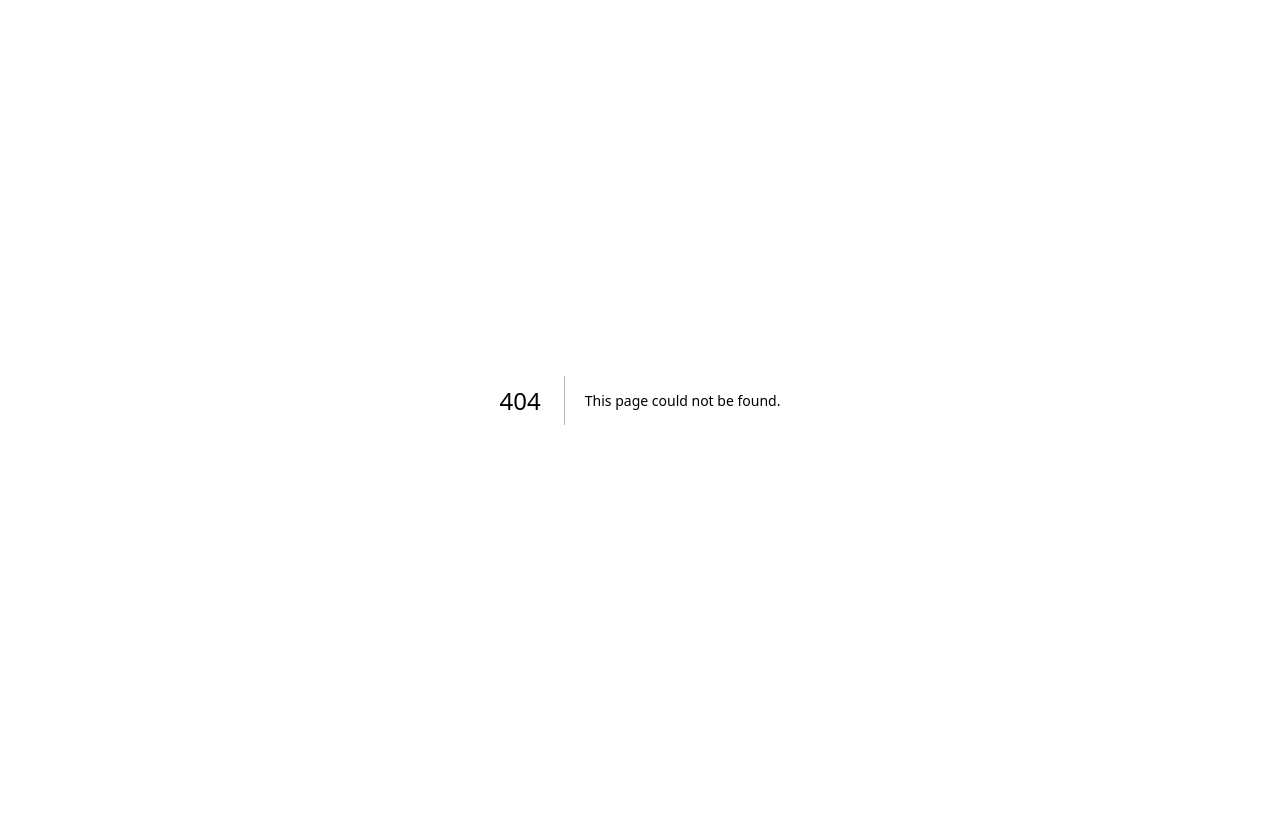
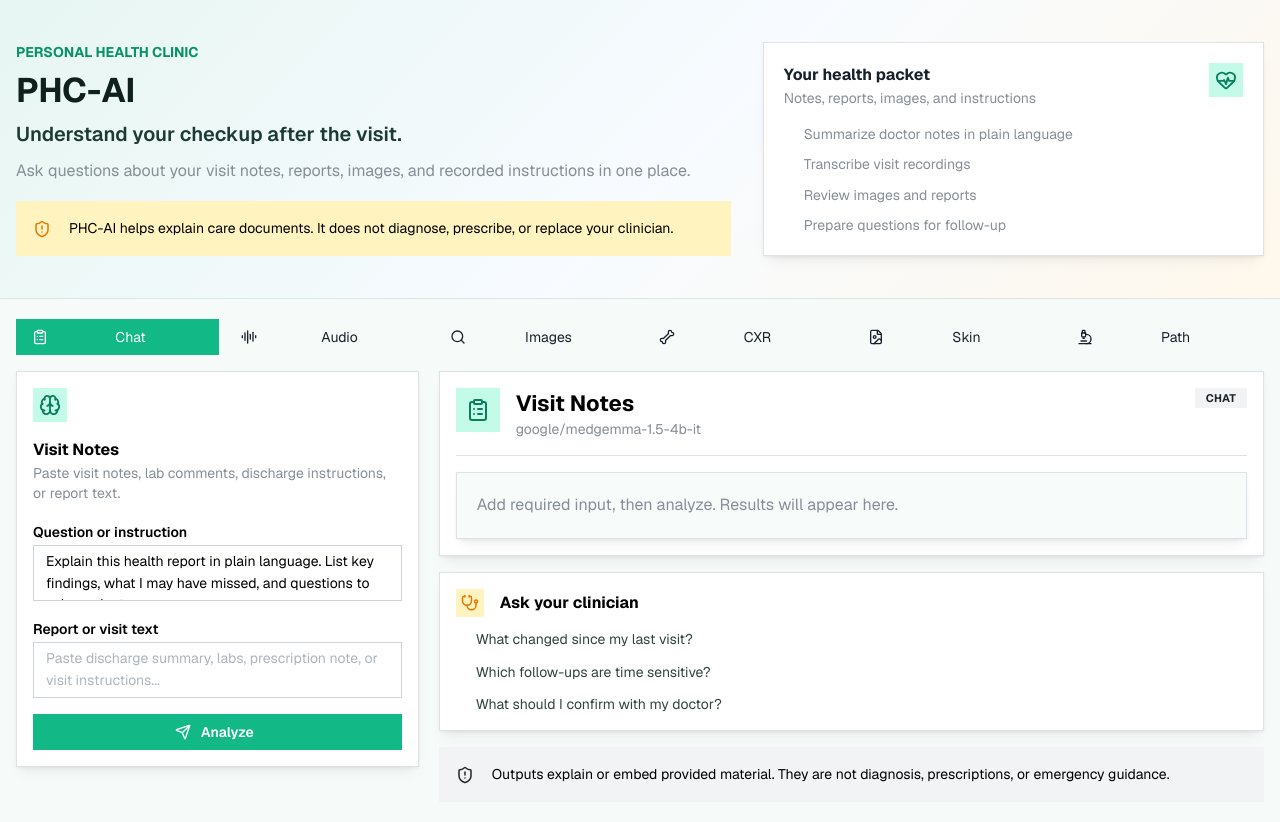
Before and after one commit to pradhankukiran/phc-ai, a Next.js app: page /chat in a window 1280 px wide. Before the commit this address had no page. Before the commit the page ends 800 px from the top, so only its background shows below. Built offline with nearby package versions, Linux system fonts and the light colour scheme.

Commit message:
feat: route model tabs with app router

```diff
--- /dev/null
+++ b/src/app/[workflow]/page.tsx
@@ -0,0 +1,22 @@
+import { notFound } from "next/navigation";
+import { PhcWorkspace } from "@/components/phc-workspace";
+import { getWorkflow, workflows } from "@/lib/workflows";
+
+export function generateStaticParams() {
+  return workflows.map((workflow) => ({ workflow: workflow.route }));
+}
+
+export default async function WorkflowPage({
+  params,
+}: {
+  params: Promise<{ workflow: string }>;
+}) {
+  const { workflow: route } = await params;
+  const workflow = getWorkflow(route);
+
+  if (!workflow) {
+    notFound();
+  }
+
+  return <PhcWorkspace key={workflow.route} activeRoute={workflow.route} />;
+}
--- a/src/app/page.tsx
+++ b/src/app/page.tsx
@@ -1,5 +1,5 @@
-import { PhcWorkspace } from "@/components/phc-workspace";
+import { redirect } from "next/navigation";
 
 export default function Home() {
-  return <PhcWorkspace />;
+  redirect("/chat");
 }
--- a/src/components/phc-workspace.tsx
+++ b/src/components/phc-workspace.tsx
@@ -21,137 +21,18 @@ import {
   ThemeIcon,
   Title,
 } from "@mantine/core";
-import type { LucideIcon } from "lucide-react";
 import {
-  AudioLines,
-  Bone,
   Brain,
   ClipboardCheck,
-  ClipboardList,
-  FileImage,
   HeartPulse,
-  Microscope,
-  Search,
   Send,
   ShieldAlert,
   Stethoscope,
 } from "lucide-react";
+import Link from "next/link";
 import { useMemo, useState } from "react";
-import { infer, type InferResponse, type PhcModel, type PhcTask } from "@/lib/modalInfer";
-
-type Workflow = {
-  id: string;
-  label: string;
-  shortLabel: string;
-  model: PhcModel;
-  task: PhcTask;
-  icon: LucideIcon;
-  accepts: "text" | "audio" | "image" | "image-text";
-  prompt: string;
-  help: string;
-  questions: string[];
-};
-
-const workflows: Workflow[] = [
-  {
-    id: "visit",
-    label: "Visit Notes",
-    shortLabel: "Notes",
-    model: "google/medgemma-1.5-4b-it",
-    task: "chat",
-    icon: ClipboardList,
-    accepts: "text",
-    prompt:
-      "Explain this health report in plain language. List key findings, what I may have missed, and questions to ask my doctor.",
-    help: "Paste real or sample visit notes, lab comments, discharge instructions, or report text.",
-    questions: [
-      "What changed since my last visit?",
-      "Which follow-ups are time sensitive?",
-      "What should I confirm with my doctor?",
-    ],
-  },
-  {
-    id: "asr",
-    label: "Conversation",
-    shortLabel: "Audio",
-    model: "google/medasr",
-    task: "asr",
-    icon: AudioLines,
-    accepts: "audio",
-    prompt: "Upload visit audio for transcription.",
-    help: "Upload an audio file. Backend sends it to MedASR and returns transcript.",
-    questions: [
-      "Did I capture dosage timing correctly?",
-      "Which instructions are unclear?",
-      "What needs follow-up?",
-    ],
-  },
-  {
-    id: "siglip",
-    label: "Image Match",
-    shortLabel: "Images",
-    model: "google/medsiglip-448",
-    task: "classify",
-    icon: Search,
-    accepts: "image-text",
-    prompt:
-      "normal follow-up image\nneeds clinician review\nunclear image quality",
-    help: "Upload an image and provide candidate labels, one per line, for MedSigLIP scores.",
-    questions: [
-      "Does this image need formal review?",
-      "Should I track change over time?",
-      "Is image quality good enough?",
-    ],
-  },
-  {
-    id: "cxr",
-    label: "Chest X-ray",
-    shortLabel: "CXR",
-    model: "google/cxr-foundation",
-    task: "image_embed",
-    icon: Bone,
-    accepts: "image",
-    prompt: "Upload a chest X-ray image for CXR Foundation embedding.",
-    help: "Returns CXR embedding vector preview. Use for search/similarity, not diagnosis.",
-    questions: [
-      "Was anything new compared with prior scan?",
-      "Do symptoms match imaging findings?",
-      "Is repeat imaging needed?",
-    ],
-  },
-  {
-    id: "derm",
-    label: "Skin",
-    shortLabel: "Skin",
-    model: "google/derm-foundation",
-    task: "image_embed",
-    icon: FileImage,
-    accepts: "image",
-    prompt: "Upload a dermatology image for Derm Foundation embedding.",
-    help: "Returns Derm Foundation embedding preview. Use for retrieval or organization.",
-    questions: [
-      "Which changes matter most?",
-      "How often should I photograph it?",
-      "When should I book review?",
-    ],
-  },
-  {
-    id: "path",
-    label: "Pathology",
-    shortLabel: "Path",
-    model: "google/path-foundation",
-    task: "image_embed",
-    icon: Microscope,
-    accepts: "image",
-    prompt: "Upload a 224x224 pathology patch or image crop for Path Foundation embedding.",
-    help: "Returns Path Foundation embedding preview. Whole-slide tiling is not implemented.",
-    questions: [
-      "What result changes my treatment plan?",
-      "Were margins clear?",
-      "Do I need specialist review?",
-    ],
-  },
-];
+import { infer, type InferResponse } from "@/lib/modalInfer";
+import { workflows, type Workflow, type WorkflowRoute } from "@/lib/workflows";
 
 type Inputs = {
   prompt: string;
@@ -159,32 +40,19 @@ type Inputs = {
   file: File | null;
 };
 
-const defaultInputs: Inputs = {
-  prompt: workflows[0].prompt,
-  text: "",
-  file: null,
-};
-
-export function PhcWorkspace() {
-  const [active, setActive] = useState(workflows[0].id);
-  const [inputs, setInputs] = useState<Inputs>(defaultInputs);
+export function PhcWorkspace({ activeRoute }: { activeRoute: WorkflowRoute }) {
+  const workflow = useMemo(
+    () => workflows.find((item) => item.route === activeRoute) ?? workflows[0],
+    [activeRoute],
+  );
+  const [inputs, setInputs] = useState<Inputs>({
+    prompt: workflow.prompt,
+    text: "",
+    file: null,
+  });
   const [result, setResult] = useState<InferResponse | null>(null);
   const [status, setStatus] = useState<"idle" | "running">("idle");
   const [error, setError] = useState<string | null>(null);
-
-  const workflow = useMemo(
-    () => workflows.find((item) => item.id === active) ?? workflows[0],
-    [active],
-  );
-
-  function switchTab(value: string | null) {
-    if (!value) return;
-    const next = workflows.find((item) => item.id === value) ?? workflows[0];
-    setActive(next.id);
-    setInputs({ prompt: next.prompt, text: "", file: null });
-    setResult(null);
-    setError(null);
-  }
 
   async function runInference() {
     setStatus("running");
@@ -194,7 +62,7 @@ export function PhcWorkspace() {
     try {
       const fileBase64 = inputs.file ? await fileToDataUrl(inputs.file) : null;
       const labels =
-        workflow.id === "siglip"
+        workflow.route === "image-match"
           ? inputs.prompt
               .split("\n")
               .map((label) => label.trim())
@@ -300,12 +168,17 @@ export function PhcWorkspace() {
       </Box>
 
       <Container size="xl" py="lg">
-        <Tabs value={active} onChange={switchTab} variant="pills" color="teal">
+        <Tabs value={activeRoute} variant="pills" color="teal">
           <Tabs.List grow>
             {workflows.map((item) => {
               const Icon = item.icon;
               return (
-                <Tabs.Tab key={item.id} value={item.id} leftSection={<Icon size={16} />}>
+                <Tabs.Tab
+                  key={item.route}
+                  value={item.route}
+                  leftSection={<Icon size={16} />}
+                  renderRoot={(props) => <Link {...props} href={`/${item.route}`} />}
+                >
                   {item.shortLabel}
                 </Tabs.Tab>
               );
@@ -368,8 +241,8 @@ function InputPanel({
 
         {(workflow.accepts === "text" || workflow.accepts === "image-text") && (
           <Textarea
-            label={workflow.id === "siglip" ? "Candidate labels" : "Question or instruction"}
-            minRows={workflow.id === "siglip" ? 4 : 5}
+            label={workflow.route === "image-match" ? "Candidate labels" : "Question or instruction"}
+            minRows={workflow.route === "image-match" ? 4 : 5}
             value={inputs.prompt}
             onChange={(event) =>
               setInputs((current) => ({ ...current, prompt: event.currentTarget.value }))
--- /dev/null
+++ b/src/lib/workflows.ts
@@ -0,0 +1,135 @@
+import type { LucideIcon } from "lucide-react";
+import {
+  AudioLines,
+  Bone,
+  ClipboardList,
+  FileImage,
+  Microscope,
+  Search,
+} from "lucide-react";
+import type { PhcModel, PhcTask } from "@/lib/modalInfer";
+
+export type WorkflowRoute =
+  | "chat"
+  | "conversation"
+  | "image-match"
+  | "chest-xray"
+  | "skin"
+  | "pathology";
+
+export type Workflow = {
+  route: WorkflowRoute;
+  label: string;
+  shortLabel: string;
+  model: PhcModel;
+  task: PhcTask;
+  icon: LucideIcon;
+  accepts: "text" | "audio" | "image" | "image-text";
+  prompt: string;
+  help: string;
+  questions: string[];
+};
+
+export const workflows: Workflow[] = [
+  {
+    route: "chat",
+    label: "Visit Notes",
+    shortLabel: "Chat",
+    model: "google/medgemma-1.5-4b-it",
+    task: "chat",
+    icon: ClipboardList,
+    accepts: "text",
+    prompt:
+      "Explain this health report in plain language. List key findings, what I may have missed, and questions to ask my doctor.",
+    help: "Paste visit notes, lab comments, discharge instructions, or report text.",
+    questions: [
+      "What changed since my last visit?",
+      "Which follow-ups are time sensitive?",
+      "What should I confirm with my doctor?",
+    ],
+  },
+  {
+    route: "conversation",
+    label: "Conversation",
+    shortLabel: "Audio",
+    model: "google/medasr",
+    task: "asr",
+    icon: AudioLines,
+    accepts: "audio",
+    prompt: "Upload visit audio for transcription.",
+    help: "Upload an audio file. PHC-AI returns a transcript.",
+    questions: [
+      "Did I capture dosage timing correctly?",
+      "Which instructions are unclear?",
+      "What needs follow-up?",
+    ],
+  },
+  {
+    route: "image-match",
+    label: "Image Match",
+    shortLabel: "Images",
+    model: "google/medsiglip-448",
+    task: "classify",
+    icon: Search,
+    accepts: "image-text",
+    prompt: "normal follow-up image\nneeds clinician review\nunclear image quality",
+    help: "Upload an image and provide candidate labels, one per line.",
+    questions: [
+      "Does this image need formal review?",
+      "Should I track change over time?",
+      "Is image quality good enough?",
+    ],
+  },
+  {
+    route: "chest-xray",
+    label: "Chest X-ray",
+    shortLabel: "CXR",
+    model: "google/cxr-foundation",
+    task: "image_embed",
+    icon: Bone,
+    accepts: "image",
+    prompt: "Upload a chest X-ray image for CXR Foundation embedding.",
+    help: "Returns an embedding vector preview for search/similarity.",
+    questions: [
+      "Was anything new compared with prior scan?",
+      "Do symptoms match imaging findings?",
+      "Is repeat imaging needed?",
+    ],
+  },
+  {
+    route: "skin",
+    label: "Skin",
+    shortLabel: "Skin",
+    model: "google/derm-foundation",
+    task: "image_embed",
+    icon: FileImage,
+    accepts: "image",
+    prompt: "Upload a dermatology image for Derm Foundation embedding.",
+    help: "Returns an embedding preview for retrieval or organization.",
+    questions: [
+      "Which changes matter most?",
+      "How often should I photograph it?",
+      "When should I book review?",
+    ],
+  },
+  {
+    route: "pathology",
+    label: "Pathology",
+    shortLabel: "Path",
+    model: "google/path-foundation",
+    task: "image_embed",
+    icon: Microscope,
+    accepts: "image",
+    prompt: "Upload a 224x224 pathology patch or image crop for Path Foundation embedding.",
+    help: "Returns Path Foundation embedding preview. Whole-slide tiling is not implemented.",
+    questions: [
+      "What result changes my treatment plan?",
+      "Were margins clear?",
+      "Do I need specialist review?",
+    ],
+  },
+];
+
+export function getWorkflow(route: string): Workflow | undefined {
+  return workflows.find((workflow) => workflow.route === route);
+}
```
Also changed, not shown: 1 other file (tests, documents, lock files or other folders).
